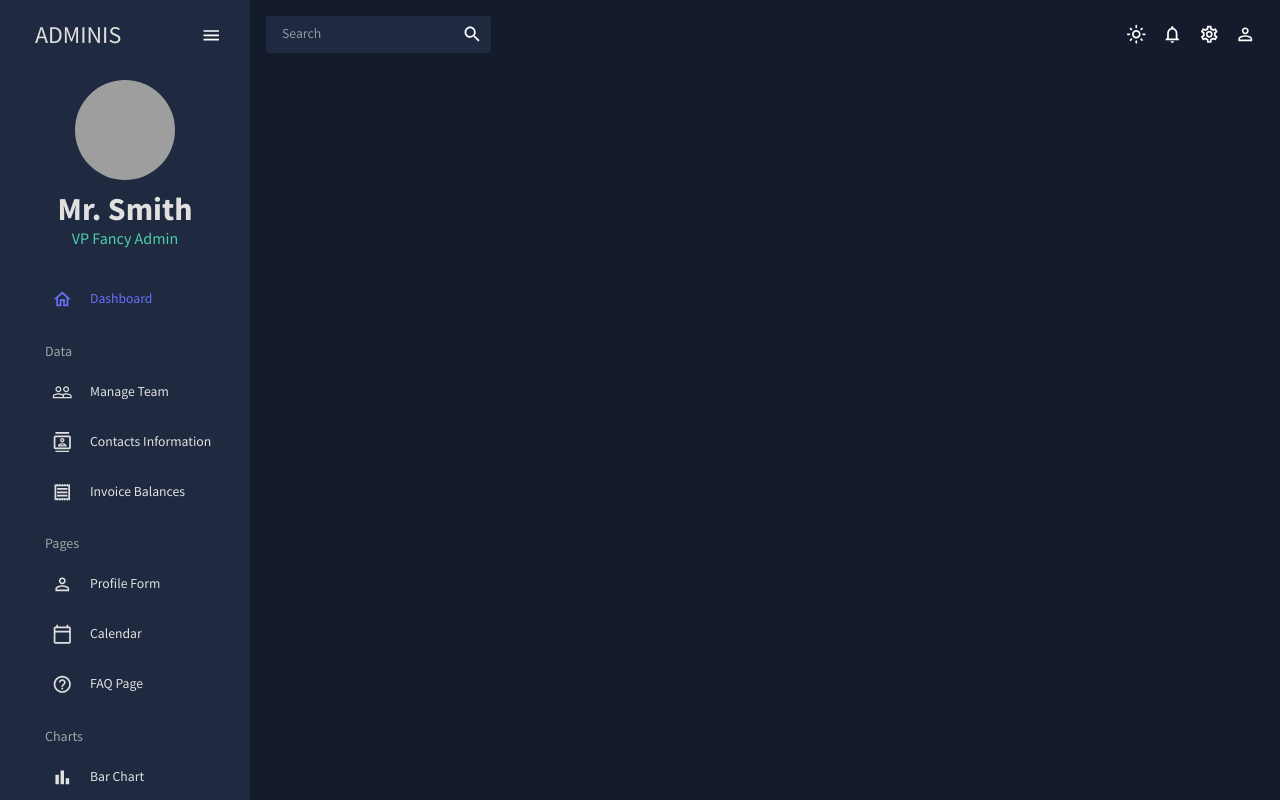
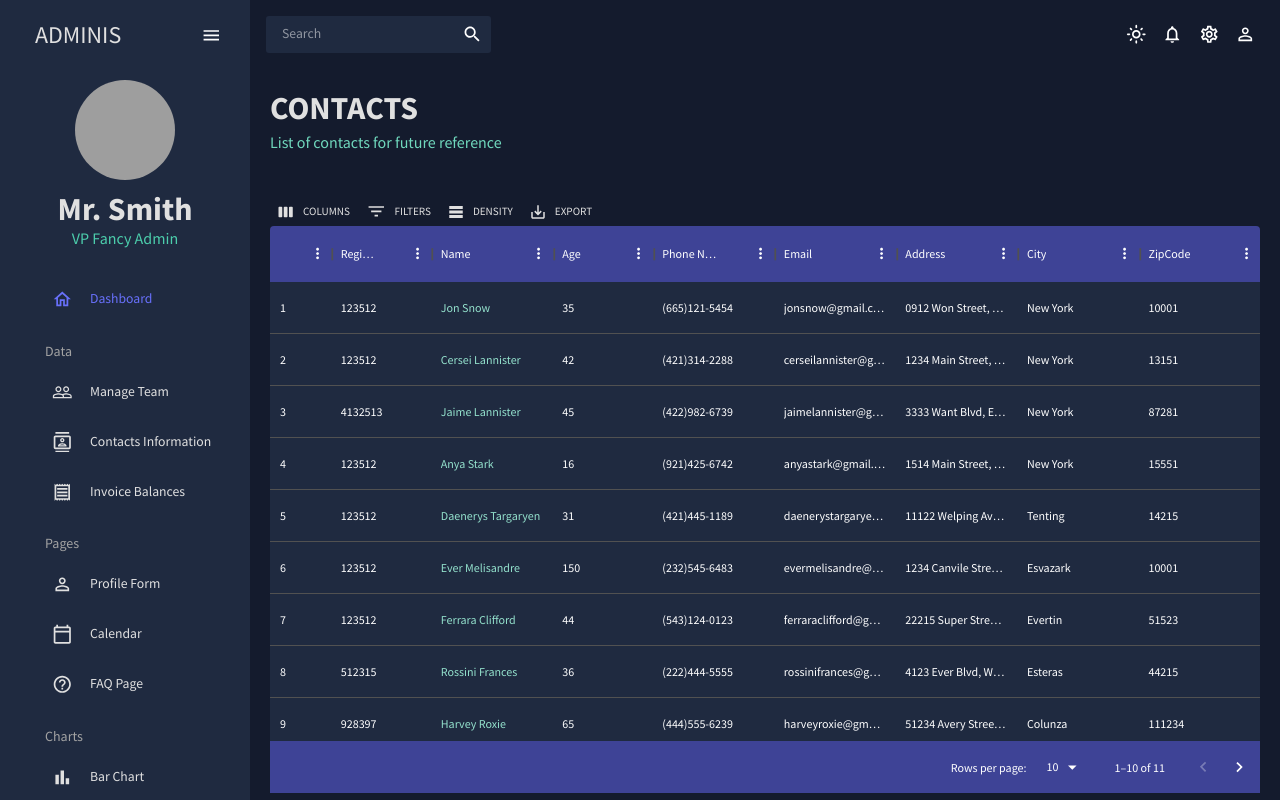
Before and after one commit to matheusalencar23/react-admin, a React (Create React App) app: page /contacts in a window 1280 px wide. Built offline with nearby package versions, Linux system fonts and the light colour scheme; grey boxes are pictures that could not be loaded.

Commit message:
contacts page

```diff
--- a/src/App.js
+++ b/src/App.js
@@ -7,7 +7,7 @@
 import Dashboard from "./scenes/dashboard";
 import Team from "./scenes/team";
 // import Invoices from "./scenes/dashboard";
-// import Contacts from "./scenes/dashboard";
+import Contacts from "./scenes/contacts";
 // import Bar from "./scenes/dashboard";
 // import Form from "./scenes/dashboard";
 // import Line from "./scenes/dashboard";
@@ -32,7 +32,7 @@
                 <Route path="/" element={<Dashboard />} />
                 <Route path="/team" element={<Team />} />
                 {/* <Route path="/invoices" element={<Invoices />} /> */}
-                {/* <Route path="/contacts" element={<Contacts />} /> */}
+                <Route path="/contacts" element={<Contacts />} />
                 {/* <Route path="/bar" element={<Bar />} /> */}
                 {/* <Route path="/form" element={<Form />} /> */}
                 {/* <Route path="/line" element={<Line />} /> */}
--- /dev/null
+++ b/src/scenes/contacts/index.jsx
@@ -0,0 +1,108 @@
+import { Box, useTheme } from "@mui/material";
+import { DataGrid, GridToolbar } from "@mui/x-data-grid";
+import { tokens } from "../../theme";
+import { mockDataContacts } from "../../data/mockData";
+import Header from "../../components/Header";
+
+const Contacts = () => {
+  const theme = useTheme();
+  const colors = tokens(theme.palette.mode);
+
+  const columns = [
+    { field: "id", headerName: "ID", flex: 0.5 },
+    { field: "registrarId", headerName: "Registar ID" },
+    {
+      field: "name",
+      headerName: "Name",
+      flex: 1,
+      cellClassName: "name-column--cell",
+    },
+    {
+      field: "age",
+      headerName: "Age",
+      type: "number",
+      headerAlign: "left",
+      align: "left",
+    },
+    {
+      field: "phone",
+      headerName: "Phone Number",
+      flex: 1,
+    },
+    {
+      field: "email",
+      headerName: "Email",
+      flex: 1,
+    },
+    {
+      field: "address",
+      headerName: "Address",
+      flex: 1,
+    },
+    {
+      field: "city",
+      headerName: "City",
+      flex: 1,
+    },
+    {
+      field: "zipCode",
+      headerName: "ZipCode",
+      flex: 1,
+    },
+  ];
+
+  return (
+    <Box m="20px">
+      <Header
+        title="CONTACTS"
+        subtitle="List of contacts for future reference"
+      />
+      <Box
+        m="40px 0 0 0"
+        height="75vh"
+        width="100%"
+        sx={{
+          "& .MuiDataGrid-root": {
+            border: "none",
+          },
+          "& .MuiDataGrid-cell": {
+            borderBottom: "none",
+          },
+          "& .name-column--cell": {
+            color: colors.greenAccent[300],
+          },
+          "& .MuiDataGrid-columnHeaders": {
+            background: colors.blueAccent[700],
+            borderBottom: "none",
+          },
+          "& .MuiDataGrid-virtualScroller": {
+            background: colors.primary[400],
+          },
+          "& .MuiDataGrid-footerContainer": {
+            background: colors.blueAccent[700],
+            borderTop: "none",
+          },
+          "& .MuiDataGrid-toolbarContainer .MuiButton-text": {
+            color: colors.gray[100],
+          },
+        }}
+      >
+        <DataGrid
+          rows={mockDataContacts}
+          columns={columns}
+          initialState={{
+            pagination: {
+              paginationModel: {
+                pageSize: 10,
+              },
+            },
+          }}
+          pageSizeOptions={[5, 10, 25, 50, 100]}
+          slots={{ toolbar: GridToolbar }}
+        />
+      </Box>
+    </Box>
+  );
+};
+
+export default Contacts;
```
